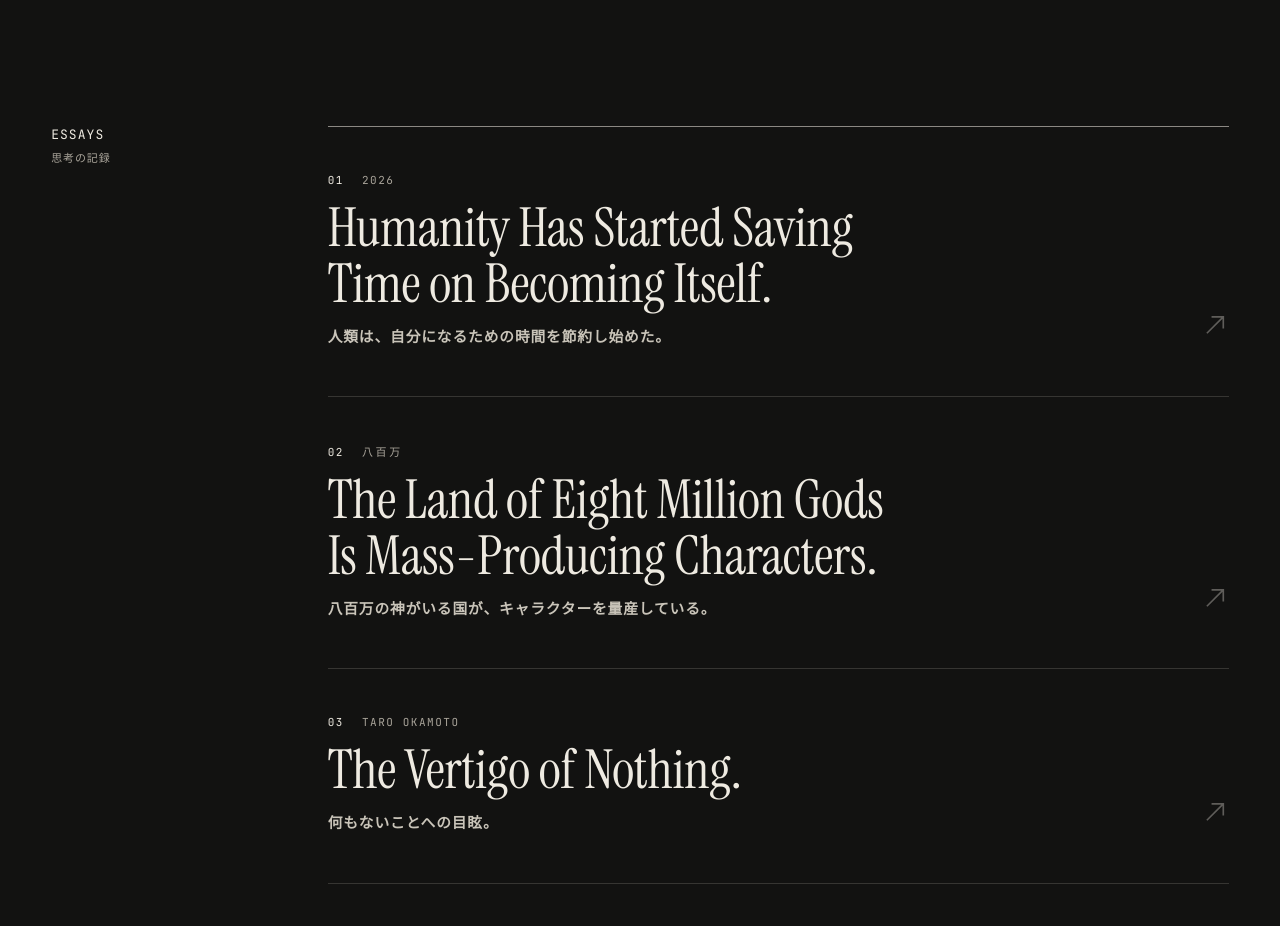
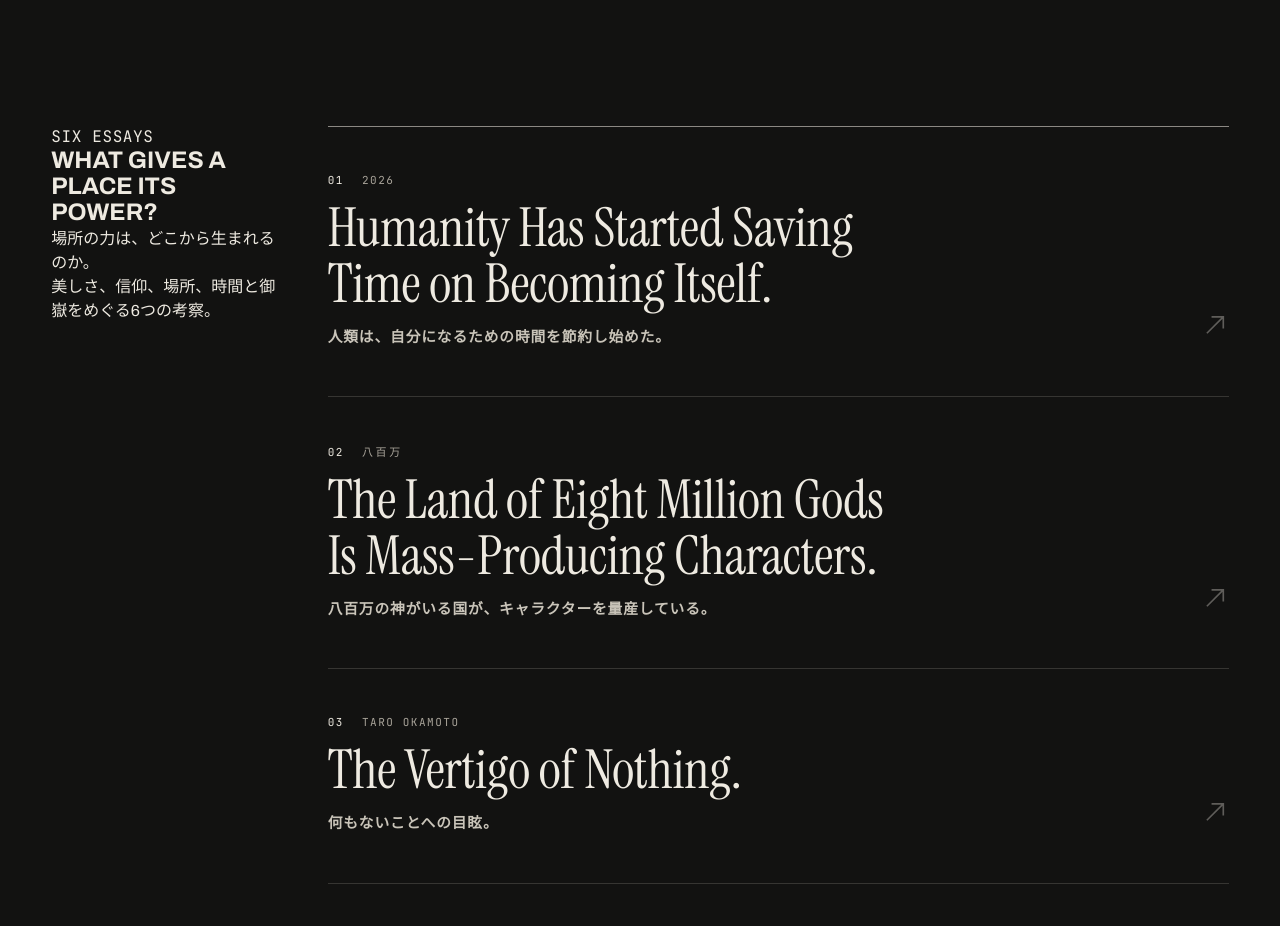
Before and after one commit to Caltokyo/time-will-tell, a website: page index.html in a window 1280 px wide. Shown: the part 9200-10126 px from the top of the page. Drawn offline with Linux system fonts and the light colour scheme; no server answers.

Commit message:
Add prominent six-essays declaration

```diff
--- a/index.html
+++ b/index.html
@@ -273,10 +273,12 @@
     <!-- ESSAYS:START -->
     <!-- ESSAYS — interlude between PART I and the FIELD LOG (generated by npm run build:essays) -->
     <section id="the-six-essays" class="sec sec-dark essays-entry" aria-labelledby="s-essays">
-      <div class="sec-label sec-label--plain mono essays-label">
-        <span id="s-essays">ESSAYS</span>
-        <span class="essays-label-ja" lang="ja">思考の記録</span>
-      </div>
+      <header class="essays-declaration reveal">
+        <p class="essays-declaration-kicker mono" id="s-essays">SIX ESSAYS</p>
+        <h2 class="essays-declaration-title">WHAT GIVES A PLACE ITS POWER?</h2>
+        <p class="essays-declaration-ja" lang="ja">場所の力は、どこから生まれるのか。</p>
+        <p class="essays-declaration-description" lang="ja">美しさ、信仰、場所、時間と御嶽をめぐる6つの考察。</p>
+      </header>
       <div class="sec-body">
         <ol class="essay-list">
           <li>
```
